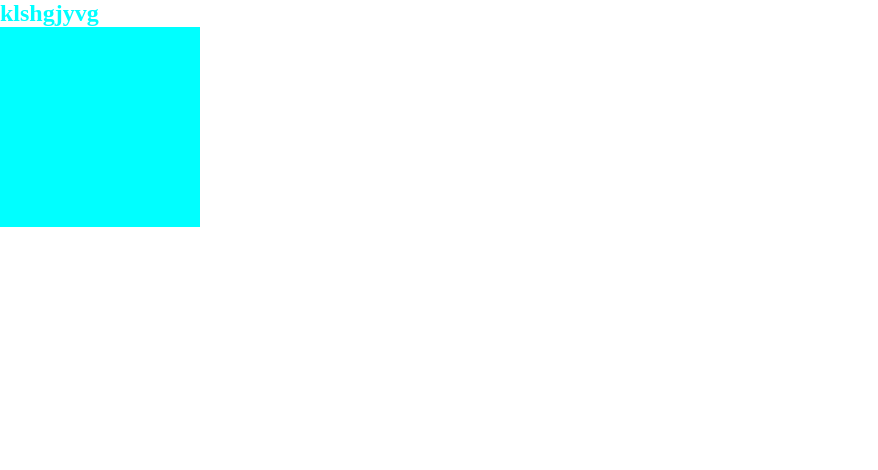
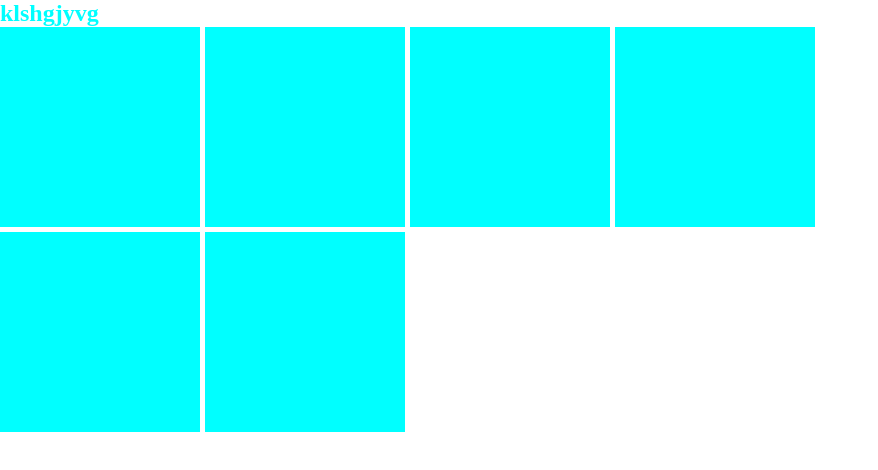
Before and after one commit to Bakkar10x/git, a plain HTML site: page index.html in a window 1280 px wide. Shown: the whole page, without its empty margins (0-878 px from the left). Drawn offline with Linux system fonts and the light colour scheme.

Commit message:
initial commit

```diff
--- a/index.html
+++ b/index.html
@@ -10,8 +10,26 @@
 </head>
 <body>
     <h2>klshgjyvg</h2>
-    <div class="container">
 
+    <div class="container-g">
+        <div class="container-1">
+
+        </div>
+        <div class="container-2">
+
+        </div>
+        <div class="container-3">
+
+        </div>
+        <div class="container-4">
+
+        </div>
+        <div class="container-5">
+
+        </div>
+        <div class="container-6">
+
+        </div>
     </div>
 </body>
 </html>
--- a/style.css
+++ b/style.css
@@ -5,8 +5,39 @@
 h2{
     color: aqua;
 }
-.container{
+.container-g{
+    display: grid;
+    grid-template-columns: repeat(4,0fr);
+    gap: 5px;
+}
+
+.container-1 {
     height: 200px;
     width: 200px;
     background-color: aqua;
 }
+.container-2{
+    height: 200px;
+    width: 200px;
+    background-color: aqua;
+}
+.container-3 {
+    height: 200px;
+    width: 200px;
+    background-color: aqua;
+}
+.container-4 {
+    height: 200px;
+    width: 200px;
+    background-color: aqua;
+}
+.container-5 {
+    height: 200px;
+    width: 200px;
+    background-color: aqua;
+}
+.container-6 {
+    height: 200px;
+    width: 200px;
+    background-color: aqua;
+}
```
